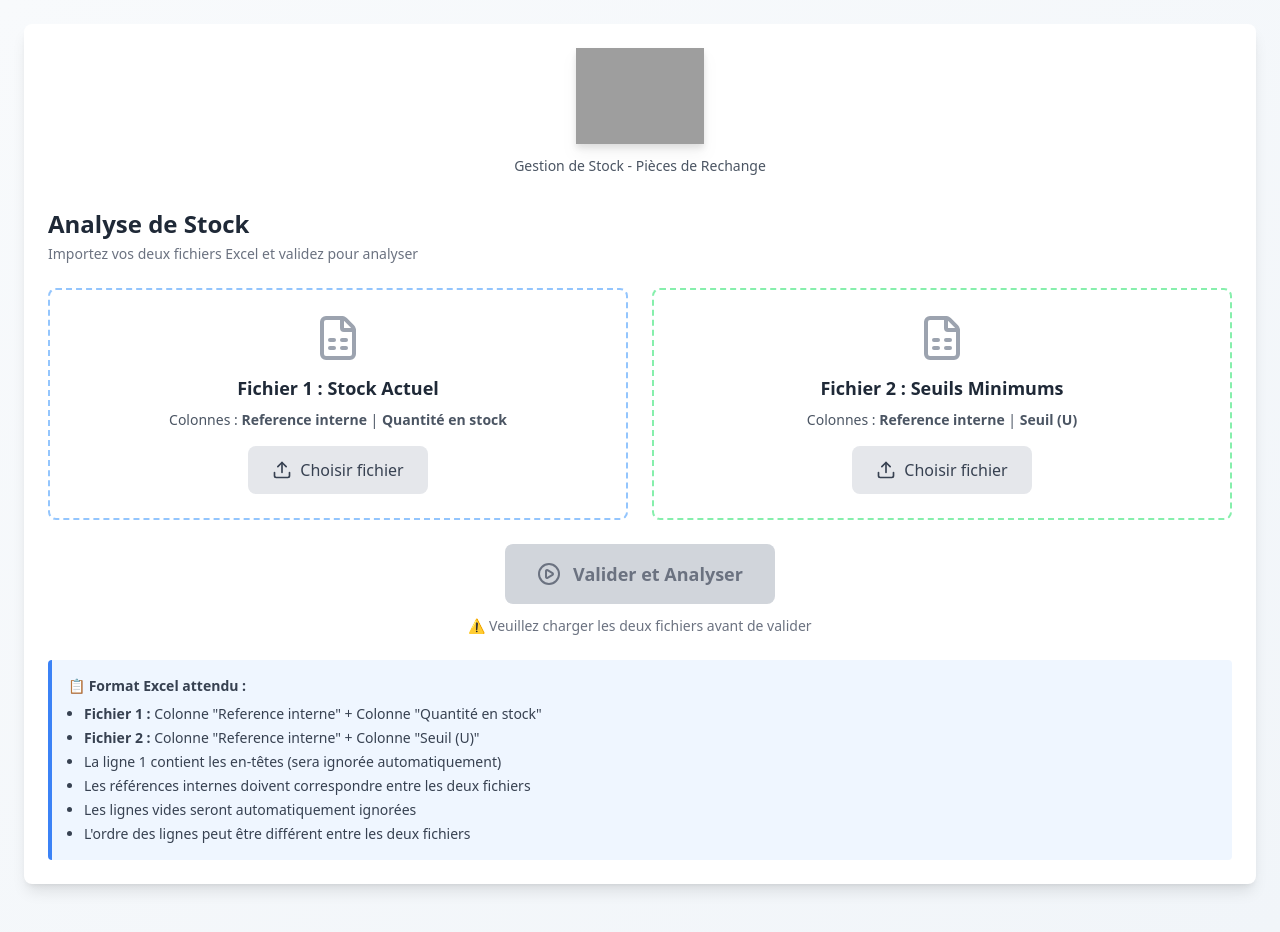
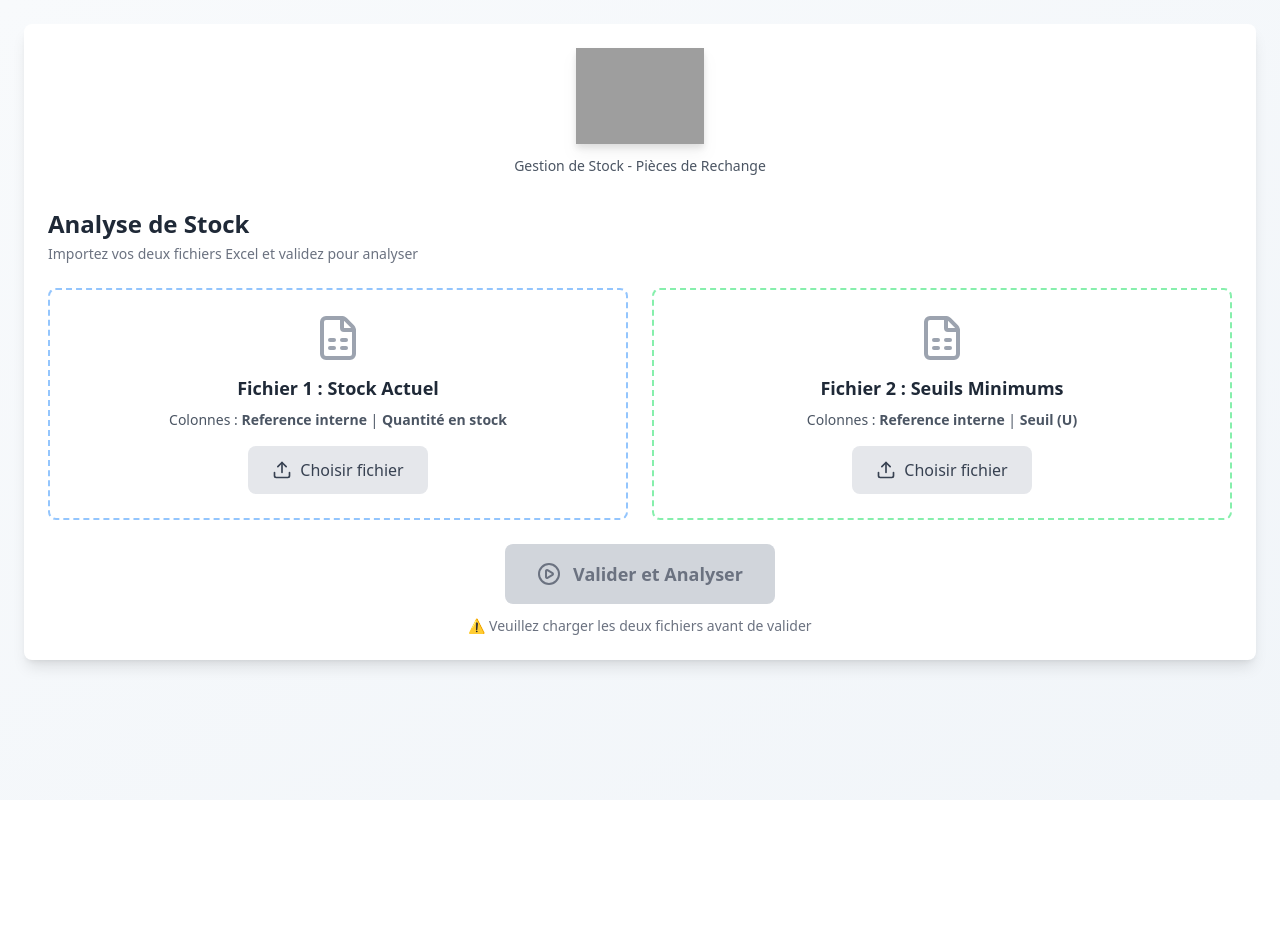
Before and after one commit to webyns/younes, a React (Vite) app: page / in a window 1280 px wide. After the commit the page ends 800 px from the top, so only its background shows below. Built offline with nearby package versions, Linux system fonts and the light colour scheme; grey boxes are pictures that could not be loaded.

Commit message:
Update StockManagement.jsx

```diff
--- a/src/StockManagement.jsx
+++ b/src/StockManagement.jsx
@@ -415,34 +415,7 @@ export default function StockManagement() {
               </div>
 
               {/* Instructions */}
-              <div className="mt-6 bg-blue-50 border-l-4 border-blue-500 p-4 rounded">
-                <p className="text-sm text-gray-700">
-                  <strong>📋 Format Excel attendu :</strong>
-                </p>
-                <ul className="text-sm text-gray-700 mt-2 ml-4 list-disc space-y-1">
-                  <li>
-                    <strong>Fichier 1 :</strong> Colonne "Reference interne" +
-                    Colonne "Quantité en stock"
-                  </li>
-                  <li>
-                    <strong>Fichier 2 :</strong> Colonne "Reference interne" +
-                    Colonne "Seuil (U)"
-                  </li>
-                  <li>
-                    La ligne 1 contient les en-têtes (sera ignorée
-                    automatiquement)
-                  </li>
-                  <li>
-                    Les références internes doivent correspondre entre les deux
-                    fichiers
-                  </li>
-                  <li>Les lignes vides seront automatiquement ignorées</li>
-                  <li>
-                    L'ordre des lignes peut être différent entre les deux
-                    fichiers
-                  </li>
-                </ul>
-              </div>
+
             </>
           )}
         </div>
```
